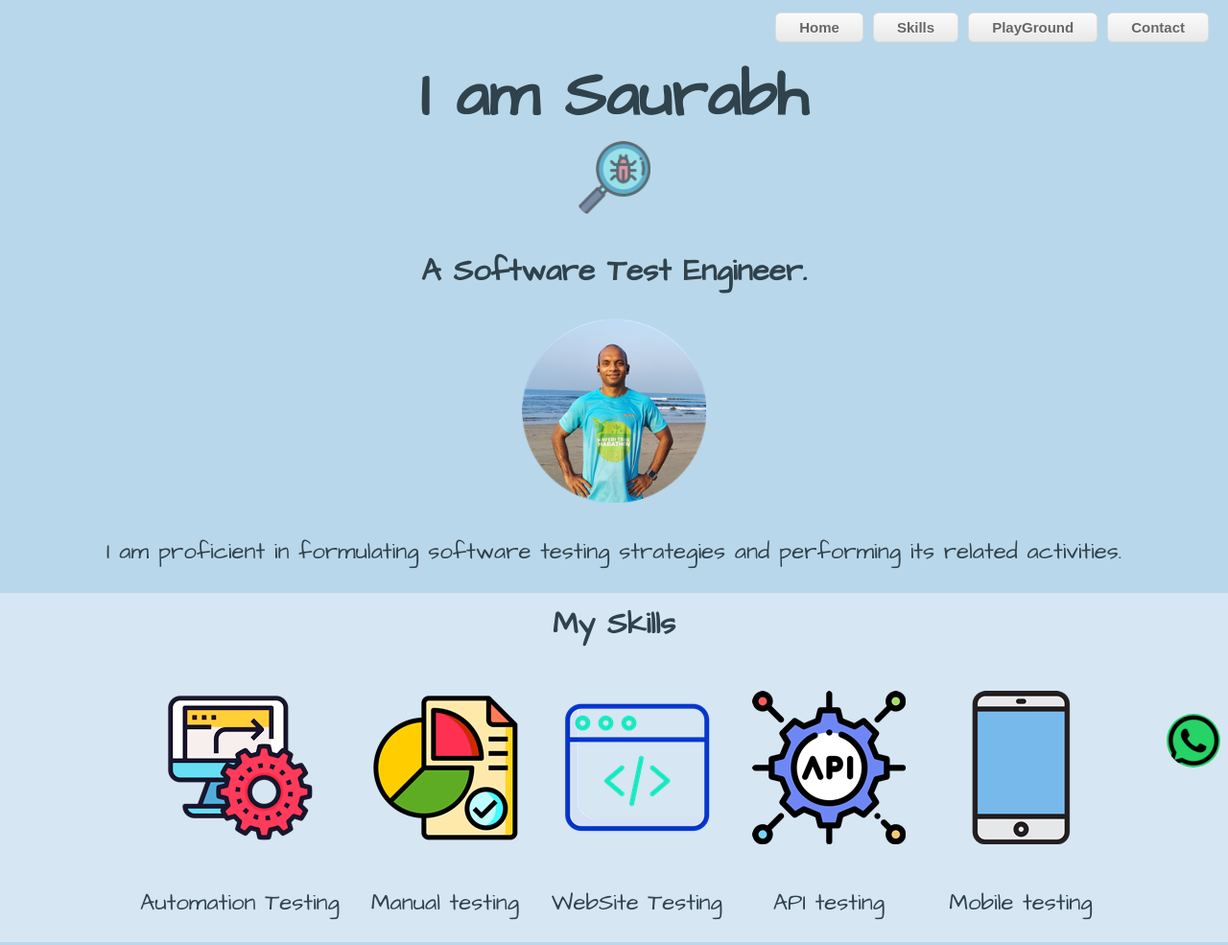
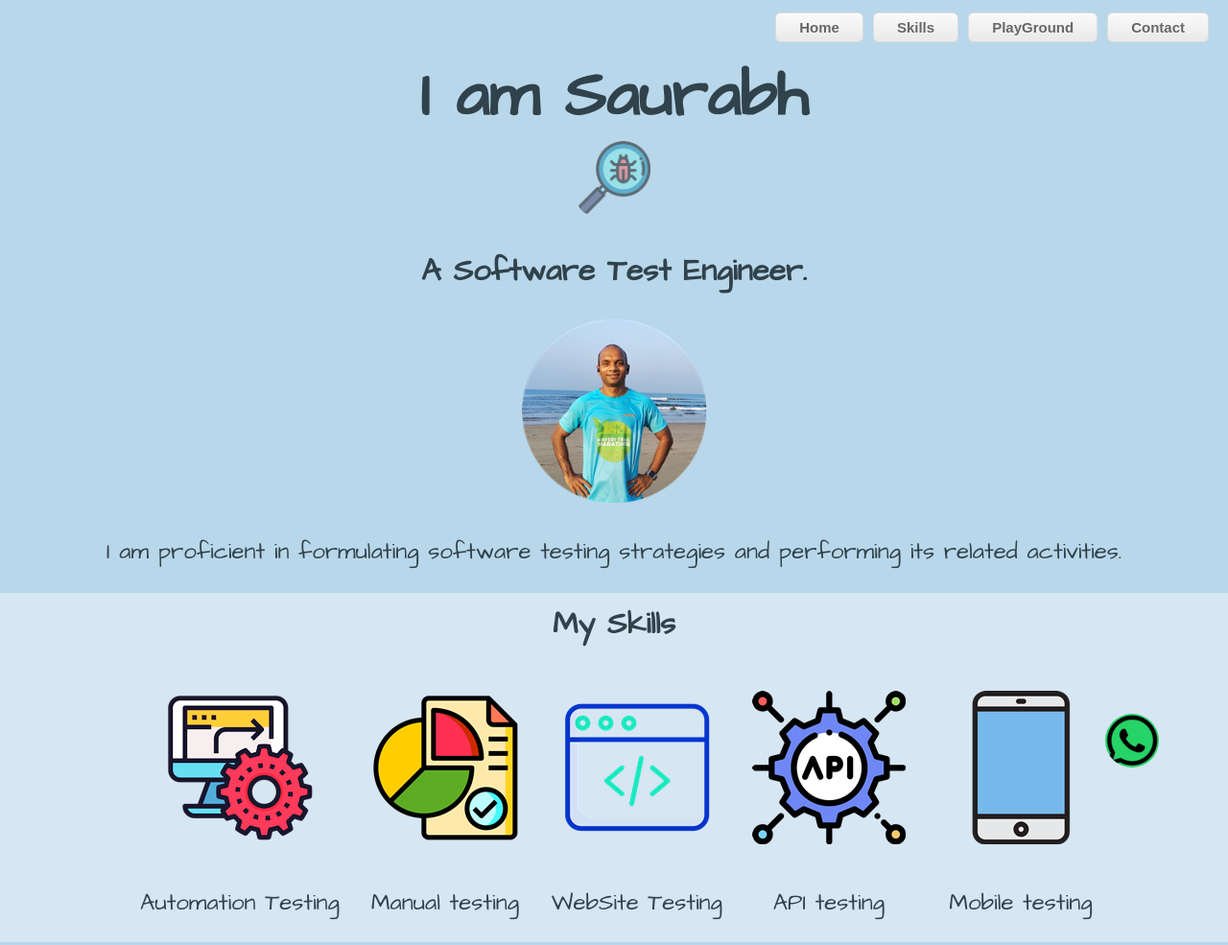
Before and after one commit to saur-bh/me, a plain HTML site: page index.html in a window 1280 px wide. Shown: the top 985 px of the page at 96% size. Drawn offline with Linux system fonts and the light colour scheme.

Commit message:
Update styles.css

```diff
--- a/css/styles.css
+++ b/css/styles.css
@@ -70,7 +70,7 @@ h2{
   #contact {
     position:fixed;
     bottom:0px;
-    left:95%;
+    left:90%;
     border-radius: 50%;
     background-color: #25D366;
     }
```
